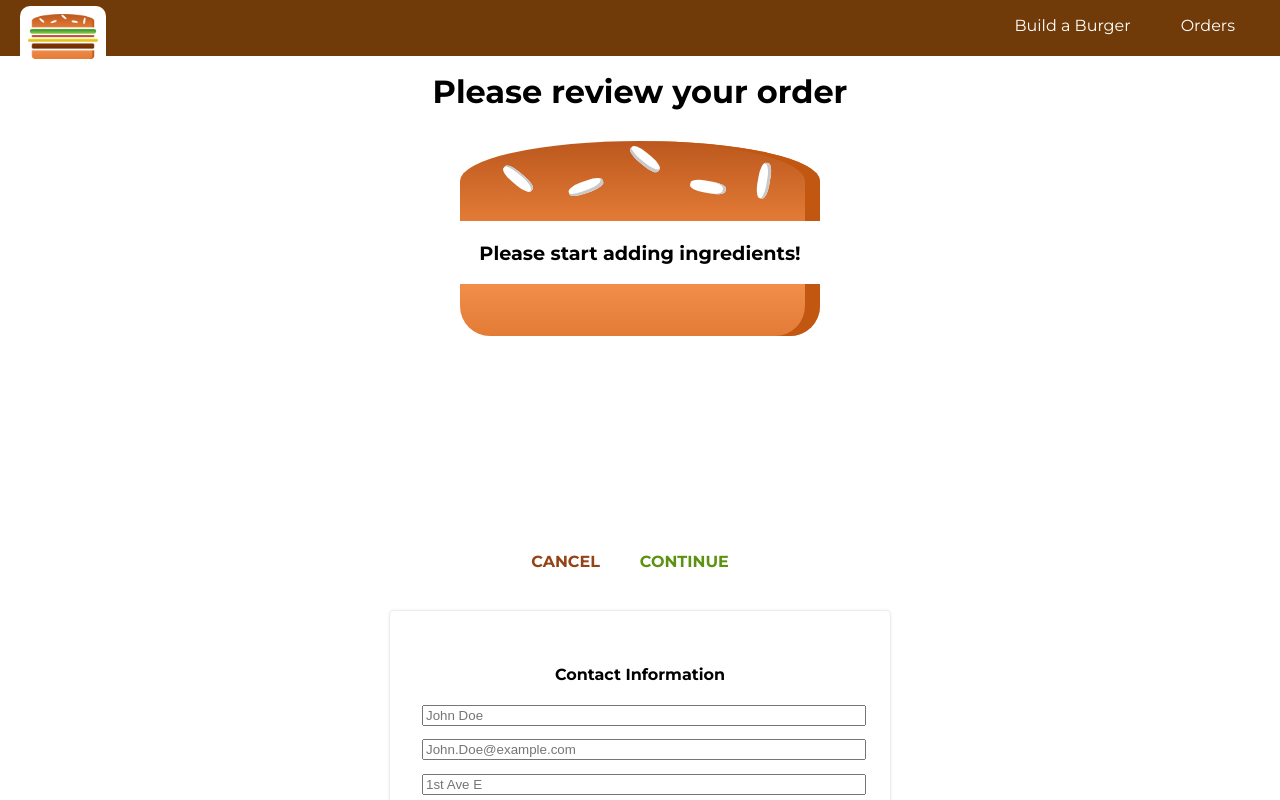
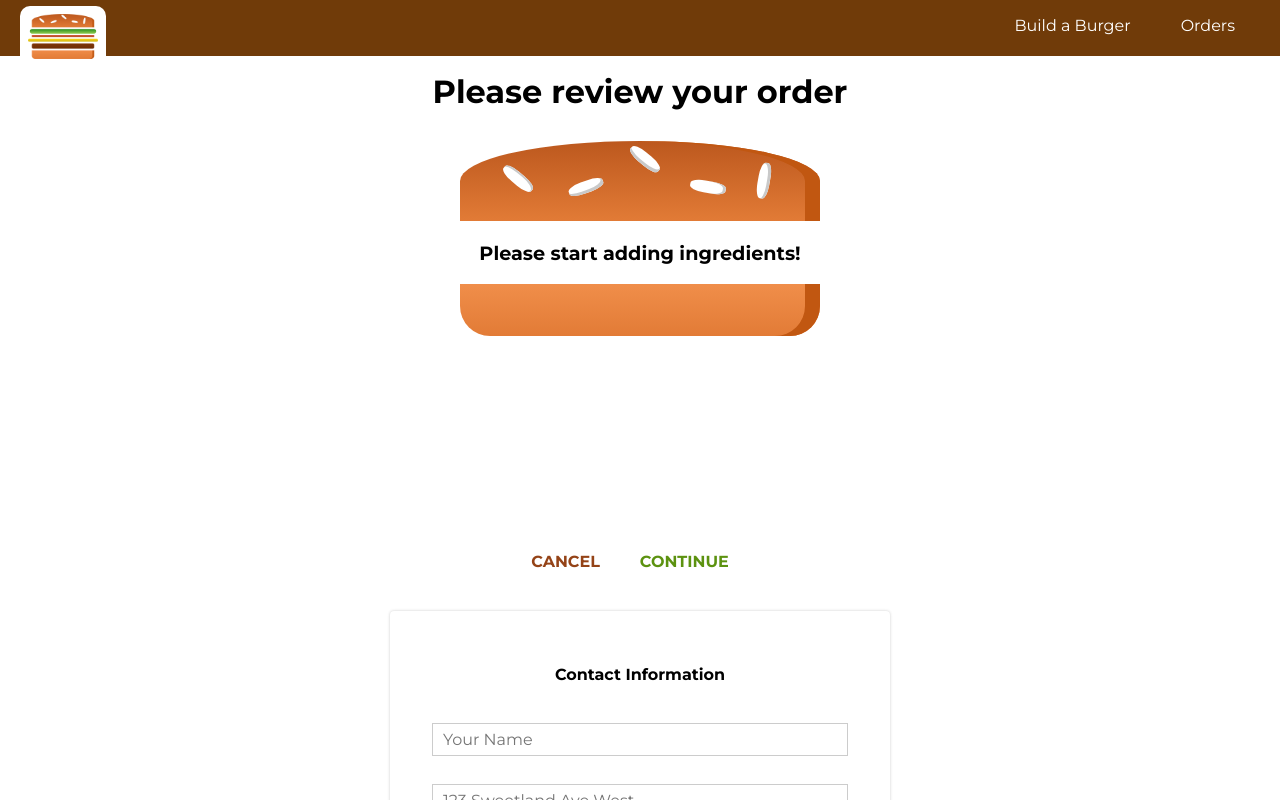
Before and after one commit to deinyefa/burger-builder, a React (Create React App) app: page /checkout in a window 1280 px wide. Both pictures are taken after a click on the button "CONTINUE". Shown: the top 800 px of the page. Built offline with nearby package versions, Linux system fonts and the light colour scheme.

Commit message:
handle form input with react

```diff
--- /dev/null
+++ b/src/components/UI/Input/Input.js
@@ -0,0 +1,73 @@
+import React from "react";
+import PropTypes from "prop-types";
+
+import InputStyles from "./Input.module.css";
+
+const input = props => {
+	let inputElement = null;
+
+	switch (props.elementType) {
+		case "input":
+			inputElement = (
+				<input
+					className={InputStyles.InputElement}
+					{...props.elementConfig}
+					value={props.value}
+					onChange={props.changed}
+				/>
+			);
+			break;
+		case "textarea":
+			inputElement = (
+				<textarea
+					className={InputStyles.InputElement}
+					{...props.elementConfig}
+					value={props.value}
+					onChange={props.changed}
+				/>
+			);
+			break;
+		case "select":
+			inputElement = (
+				<select
+					className={InputStyles.InputElement}
+					value={props.value}
+					onChange={props.changed}>
+					{props.elementConfig.options.map(option => (
+						<option
+							value={option.value}
+							// defaultValue={option.value}
+							key={option.value}>
+							{option.displayValue}
+						</option>
+					))}
+				</select>
+			);
+			break;
+		default:
+			inputElement = (
+				<input
+					className={InputStyles.InputElement}
+					{...props.elementConfig}
+					value={props.value}
+					onChange={props.changed}
+				/>
+			);
+	}
+
+	return (
+		<div className={InputStyles.Input}>
+			<label className={InputStyles.Label}>{props.label}</label>
+			{inputElement}
+		</div>
+	);
+};
+
+input.propTypes = {
+	elementType: PropTypes.string.isRequired,
+	elementConfig: PropTypes.object,
+	label: PropTypes.string,
+	value: PropTypes.string,
+};
+
+export default input;
--- /dev/null
+++ b/src/components/UI/Input/Input.module.css
@@ -0,0 +1,28 @@
+.Input {
+    width: 100%;
+    padding: 10px;
+    box-sizing: border-box;
+}
+
+.Label {
+    font-weight: bold;
+    display: block;
+    margin-bottom: 8px;
+    text-align: left;
+}
+
+.InputElement {
+    outline: none;
+    border: 1px solid #ccc;
+    background-color: white;
+    font: inherit;
+    padding: 6px 10px;
+    display: block;
+    width: 100%;
+    box-sizing: border-box;
+}
+
+.InputElement:focus {
+    outline: none;
+    background-color: #ccc;
+}
--- a/src/containers/Checkout/ContactData/ContactData.js
+++ b/src/containers/Checkout/ContactData/ContactData.js
@@ -4,45 +4,94 @@ import axios from "../../../axios-orders";
 import { baseURL } from "../../../constants/firebaseEnv";
 
 import Button from "../../../components/UI/Button/Button";
+import Input from "../../../components/UI/Input/Input";
 import Spinner from "../../../components/UI/Spinner/Spinner";
 import ContactDataStyles from "./ContactData.module.css";
 
 class ContactData extends Component {
 	state = {
-		name: "",
-		email: "",
-		address: {
-			street: "",
-			postalCode: "",
+		orderForm: {
+			name: {
+				elementType: "input",
+				elementConfig: {
+					type: "text",
+					placeholder: "Your Name",
+				},
+				value: "",
+			},
+			street: {
+				elementType: "input",
+				elementConfig: {
+					type: "text",
+					placeholder: "123 Sweetland Ave West",
+				},
+				value: "",
+			},
+			postalCode: {
+				elementType: "input",
+				elementConfig: {
+					type: "text",
+					placeholder: "W4Y 4T6",
+				},
+				value: "",
+			},
+			country: {
+				elementType: "input",
+				elementConfig: {
+					type: "text",
+					placeholder: "Canada",
+				},
+				value: "",
+			},
+			email: {
+				elementType: "input",
+				elementConfig: {
+					type: "text",
+					placeholder: "John.Doe@example.com",
+				},
+				value: "",
+			},
+			deliveryMethod: {
+				elementType: "select",
+				elementConfig: {
+					options: [
+						{
+							value: "fastest",
+							displayValue: "Fastest",
+						},
+						{
+							value: "standard",
+							displayValue: "Standard",
+						},
+					],
+				},
+				value: "fastest",
+			},
 		},
+		loading: false,
 	};
 
 	orderHandler = event => {
-        event.preventDefault();
-
+		event.preventDefault();
         this.setState({ loading: true });
 
+		const formData = {};
+		for (let elID in this.state.orderForm) {
+			formData[elID] = this.state.orderForm[elID].value;
+		}
 		const order = {
 			ingredients: this.props.ingredients,
-			price: this.props.price, //- On a real app, recalculate the price on the server!
-			customer: {
-				name: "Fiyin Eporwei",
-				address: {
-					street: "123 Sweetland Ave West",
-					postalCode: "W4Y 4T6",
-					country: "Canada",
-					email: "test@test.com",
-				},
-				deliveryMethod: "express",
-			},
-		};
+            price: this.props.price, //- On a real app, recalculate the price on the server!
+            orderData: formData,
+        };
+
 		axios
 			.post(baseURL + "/orders.json", order)
 			.then(response => {
 				this.setState({
 					loading: false,
-                });
-                this.props.history.push('/');
+				});
+				this.props.history.push("/");
 			})
 			.catch(error => {
 				this.setState({
@@ -52,39 +101,45 @@ class ContactData extends Component {
 			});
 	};
 
+	inputChangedHandler = (event, inputIdentifier) => {
+		const updatedContactForm = {
+			...this.state.orderForm,
+		};
+		// Deeply clone child objects! -> name, street, postalCode, etc
+		const updatedFormElement = { ...updatedContactForm[inputIdentifier] };
+		updatedFormElement.value = event.target.value;
+		updatedContactForm[inputIdentifier] = updatedFormElement;
+
+		this.setState({ orderForm: updatedContactForm });
+	};
+
 	render() {
+		const formElementsArray = [];
+
+		for (let key in this.state.orderForm) {
+			formElementsArray.push({
+				id: key,
+				config: this.state.orderForm[key],
+			});
+		}
+
 		let form = (
 			<Fragment>
 				<h4>Contact Information</h4>
-				<form>
-					<input
-						className={ContactDataStyles.Input}
-						type="text"
-						name="name"
-						placeholder="John Doe"
-					/>
-					<input
-						className={ContactDataStyles.Input}
-						type="text"
-						name="email"
-						placeholder="John.Doe@example.com"
-					/>
-					<input
-						className={ContactDataStyles.Input}
-						type="text"
-						name="street"
-						placeholder="1st Ave E"
-					/>
-					<input
-						className={ContactDataStyles.Input}
-						type="text"
-						name="postal code"
-						placeholder="100974"
-					/>
+				<form onSubmit={this.orderHandler}>
+					{formElementsArray.map(el => (
+						<Input
+							key={el.id}
+							elementType={el.config.elementType}
+							elementConfig={el.config.elementConfig}
+							value={el.config.value}
+							changed={event =>
+								this.inputChangedHandler(event, el.id)
+							}
+						/>
+					))}
+					<Button btnType="Success">ORDER</Button>
 				</form>
-				<Button btnType="Success" clicked={this.orderHandler}>
-					ORDER
-				</Button>
 			</Fragment>
 		);
 
--- a/src/containers/Checkout/ContactData/ContactData.module.css
+++ b/src/containers/Checkout/ContactData/ContactData.module.css
@@ -9,11 +9,6 @@
     box-sizing: border-box;
 }
 
-.Input {
-    display: block;
-    margin: 1em auto;
-    width: 100%;
-}
 
 @media (min-width: 600px) {
 	.ContactData {
```
